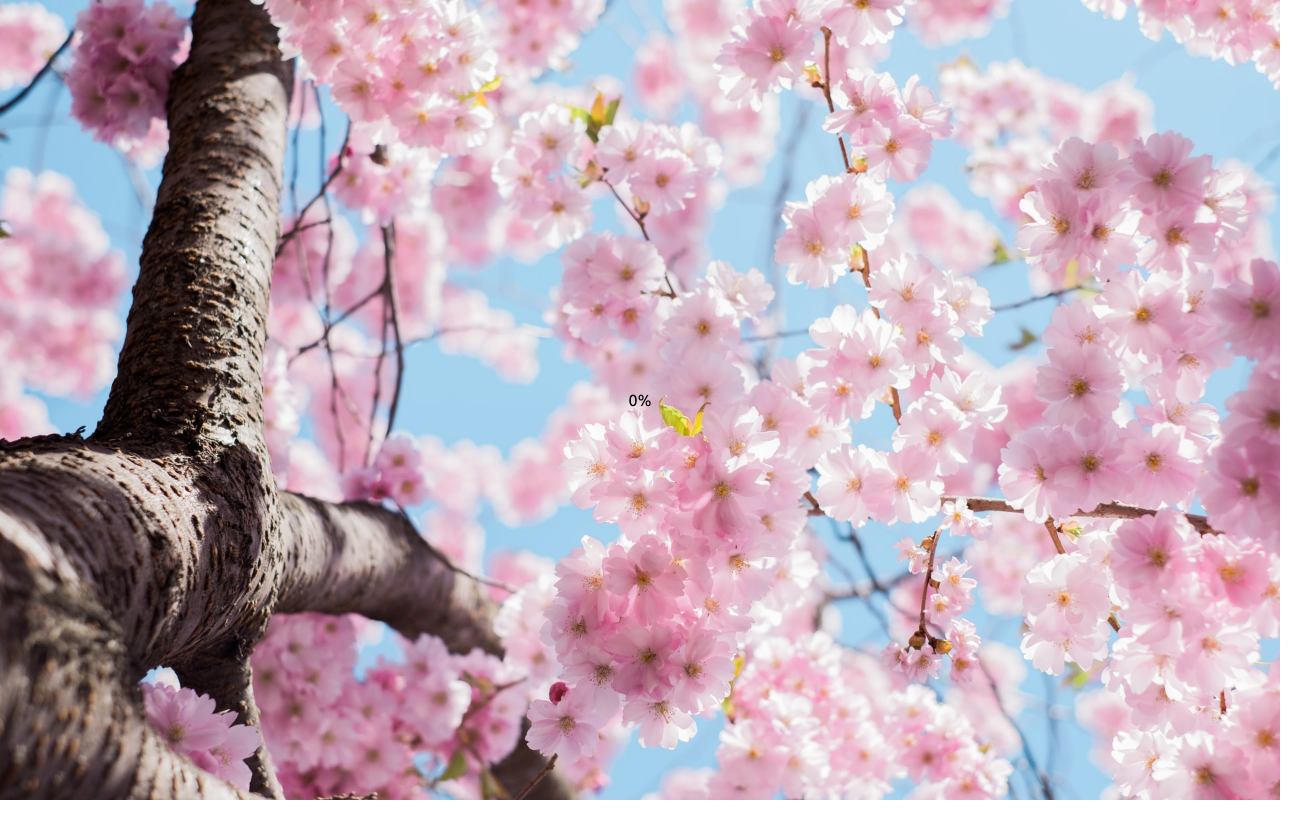
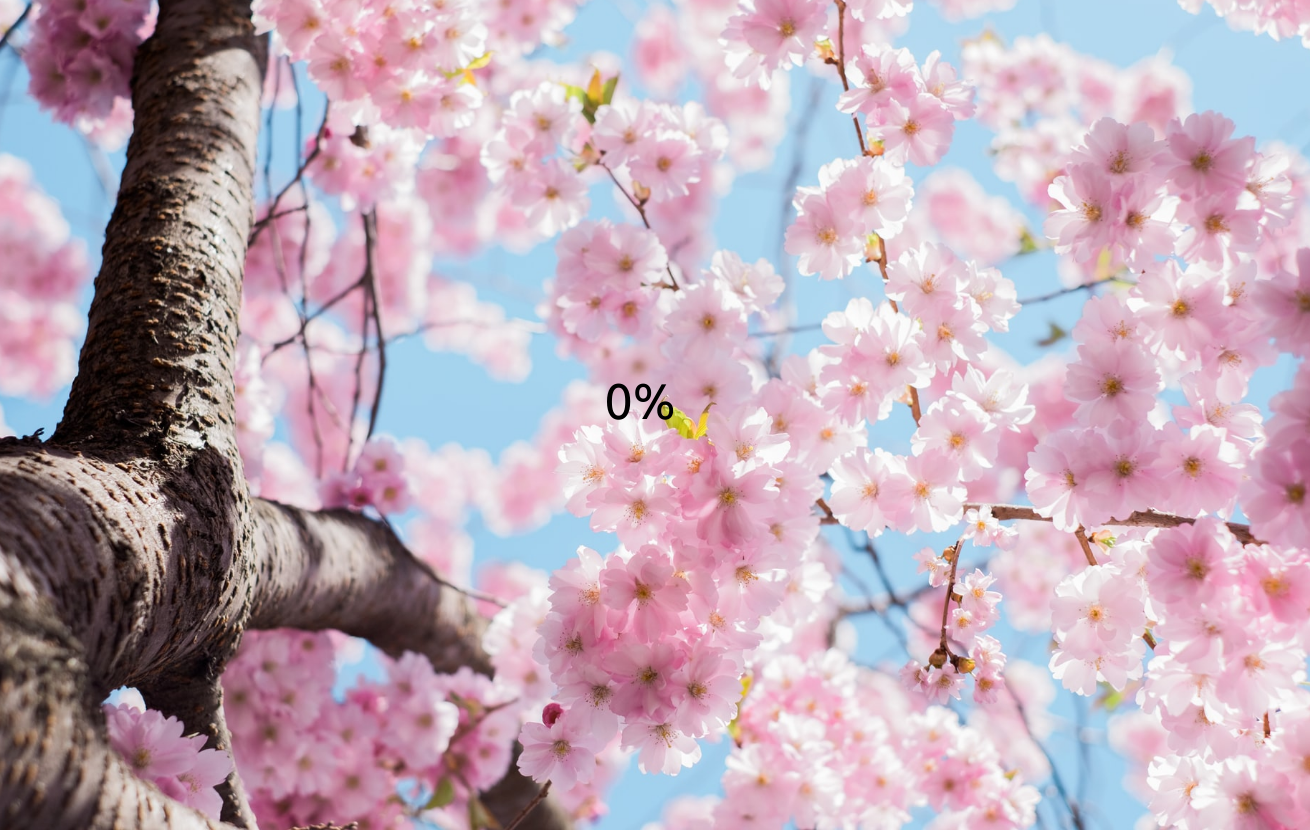
Before and after one commit to eemansayed/blurry-loading, a plain HTML site: page index.html in a window 1280 px wide. Shown: the whole page, 1310 px wide, since content can reach past the window. Before the commit the page ends 800 px from the top, so only its background shows below. Drawn offline with Linux system fonts and the light colour scheme.

Commit message:
edit bg class

```diff
--- a/style.css
+++ b/style.css
@@ -17,10 +17,15 @@ body {
 .bg {
   background: url('images/flowers.jpg') no-repeat center center/cover;
   position: absolute;
-  top: 0;
-  left: 0;
-  width: 100vw;
-  height: 100vh;
+  top: -30px;
+  left: -30px;
+  width: calc(100vw + 60px);
+  height: calc(100vh + 60px);
   z-index: -1;
   filter: blur(0px);
 }
+
+.loading-text {
+  font-size: 50px;
+  color: black;
+}
```
